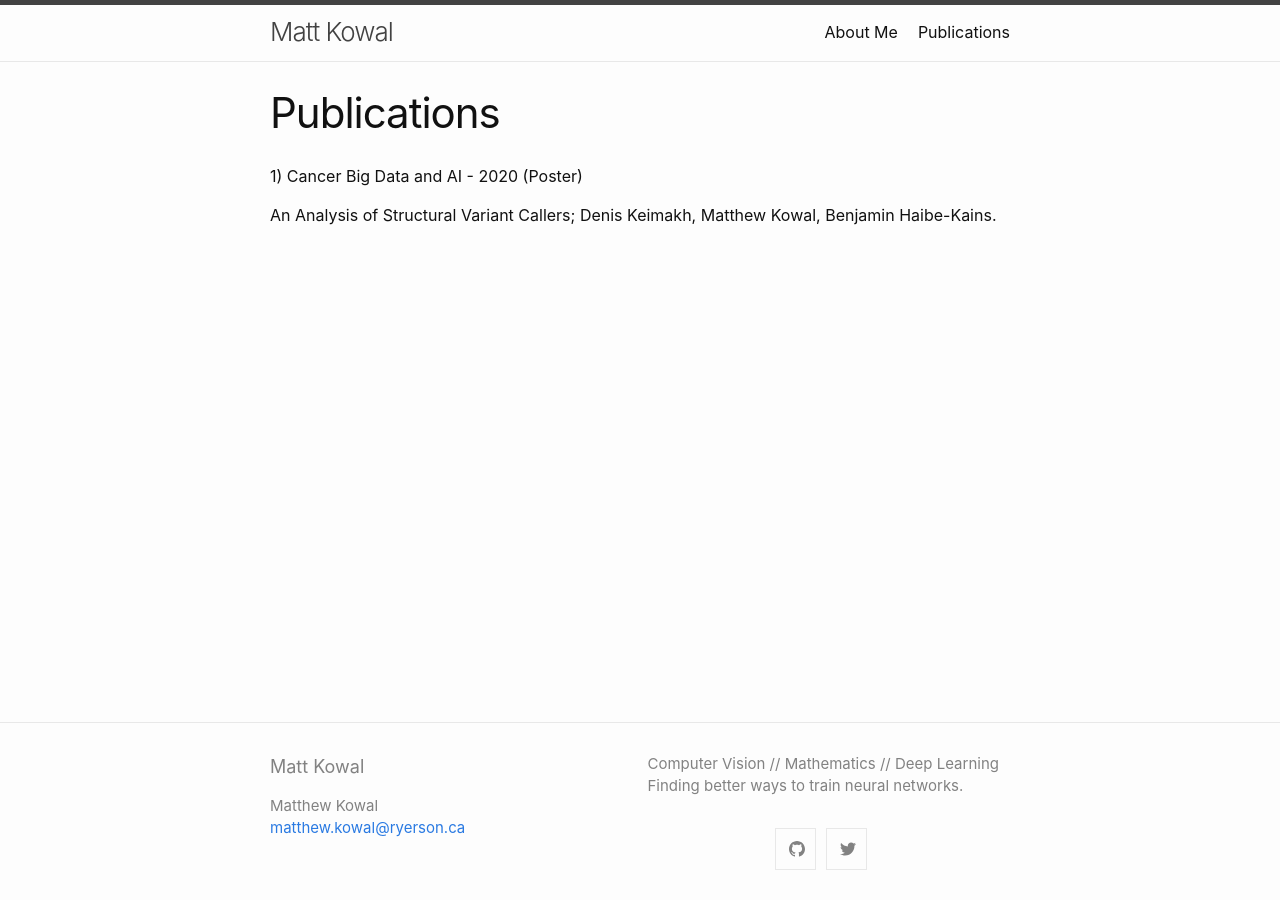
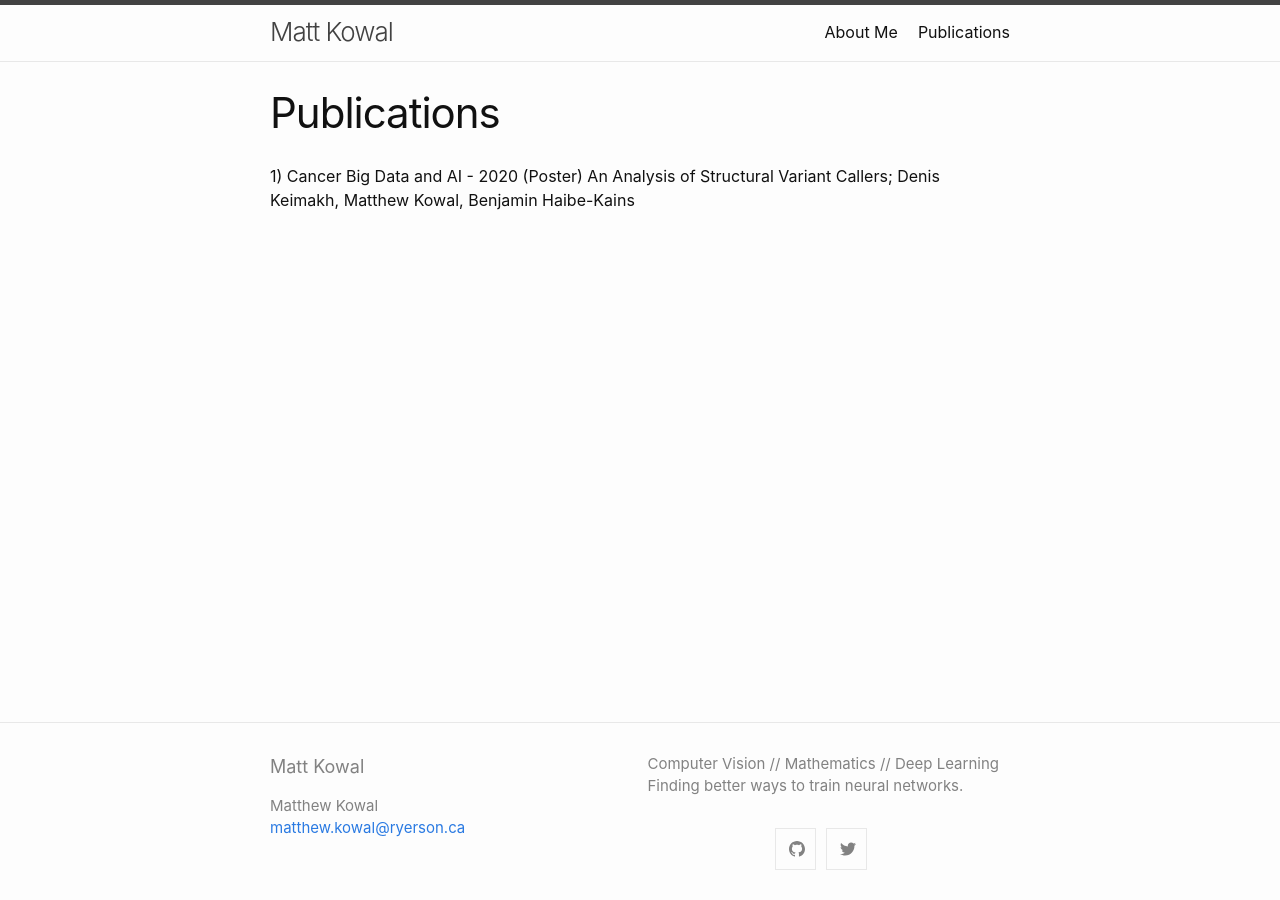
Before and after one commit to MKowal2/MKowal4.github.io, a Jekyll site: the page built from publications.md, in a window 1280 px wide. Built offline with Jekyll 4.4.1, drawn with Linux system fonts in a browser that asks for light colours.

```diff
--- a/publications.md
+++ b/publications.md
@@ -5,5 +5,4 @@ permalink: /publications/
 ---
 
 1) Cancer Big Data and AI - 2020 (Poster)
-
-An Analysis of Structural Variant Callers; Denis Keimakh, Matthew Kowal, Benjamin Haibe-Kains.
+An Analysis of Structural Variant Callers; Denis Keimakh, Matthew Kowal, Benjamin Haibe-Kains
```
